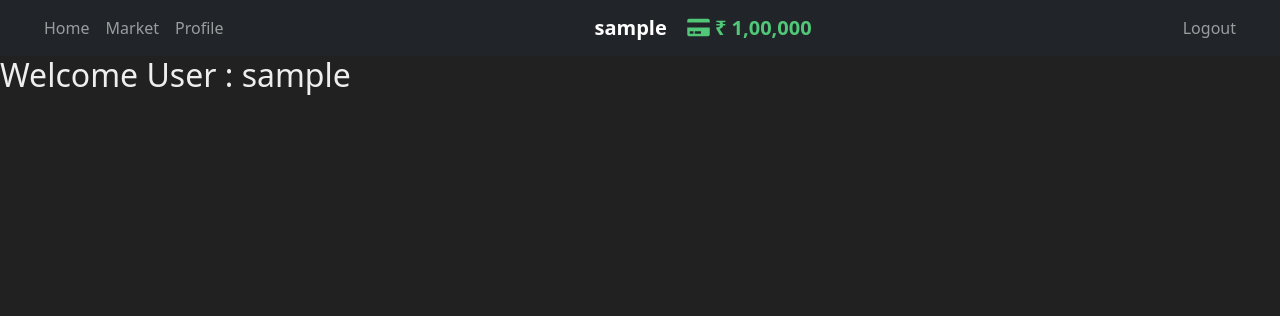
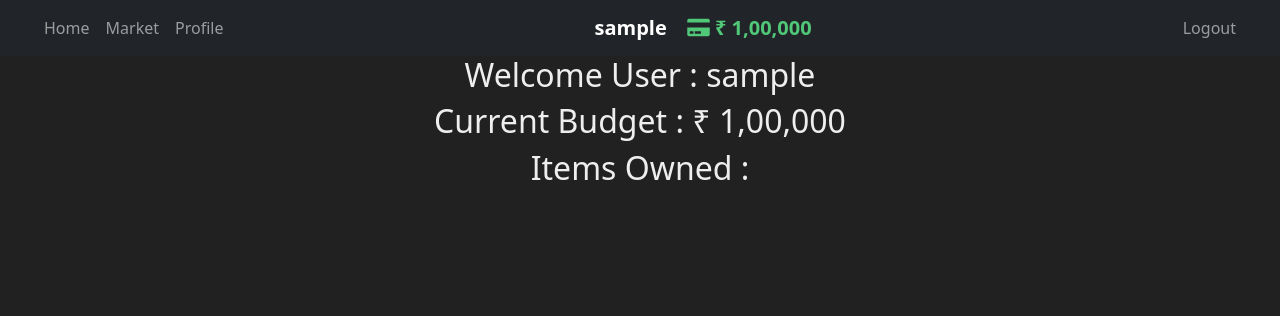
Before and after one commit to ssnym/flask_run, a Flask app: page /profile/ in a window 1280 px wide. Shown: the top 316 px of the page. Run offline with Flask 3, Linux system fonts and the light colour scheme; the visitor is signed in with stand-in values (Sample User, id 1); data that the repository does not hold is empty.

Commit message:
New updates

```diff
--- a/project/routes.py
+++ b/project/routes.py
@@ -11,8 +11,9 @@ def home_page():
 
 @app.route('/profile/')
 def profile_page():
-    username = current_user
-    return render_template('file_3_profile.html', username = username)
+    # username = current_user
+    owned_items = Item.query.filter_by(owner=current_user.id)
+    return render_template('file_3_profile.html', owned_items = owned_items)
 
 @app.route('/market', methods=['GET', 'POST'])
 @login_required
--- a/project/templates/file_3_profile.html
+++ b/project/templates/file_3_profile.html
@@ -6,6 +6,29 @@ Profile Page
 
 {% block content %}
 
-<h2>Welcome {{username}} </h2>
+<div class="text-center">
+    <h2>Welcome {{current_user}} </h2>
+    <h2>Current Budget : {{current_user.display_budget}}</h2>
+    <h2>Items Owned : </h2>
+
+</div>
+
+
+<div class="row">
+    {% for owned_item in owned_items %}
+    <div class="col-md-6">
+        <div style="margin-bottom: 5px;" class="card text-center bg-dark">
+            <div class="card-body">
+                <h5 class="card-title">{{owned_item.name}}</h5>
+                <p class=" card-text"><strong>Price : {{owned_item.display_price}}</strong></p>
+            </div>
+        </div>
+    </div>
+    {% endfor %}
+</div>
+
+
+
+
 
 {% endblock %}
```
